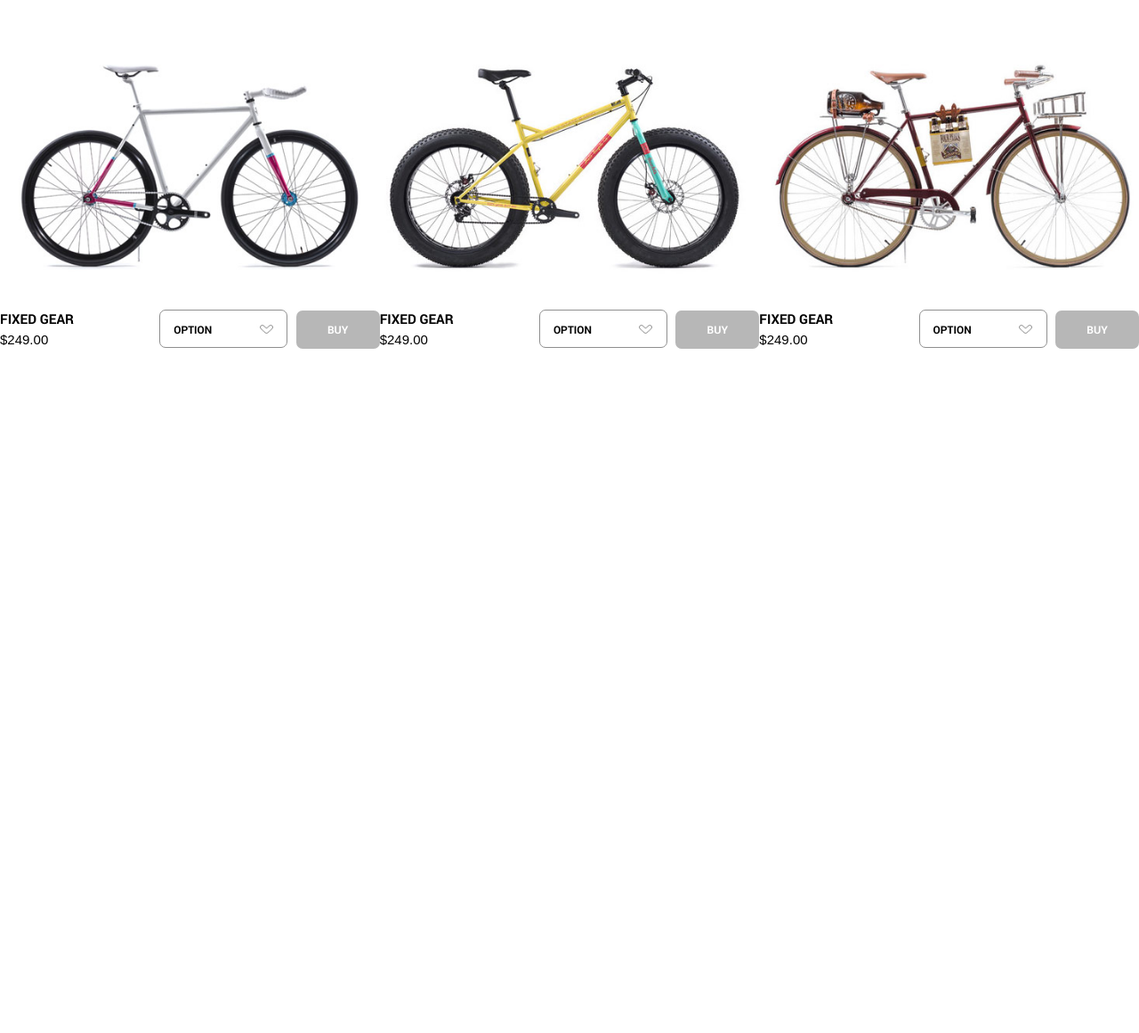
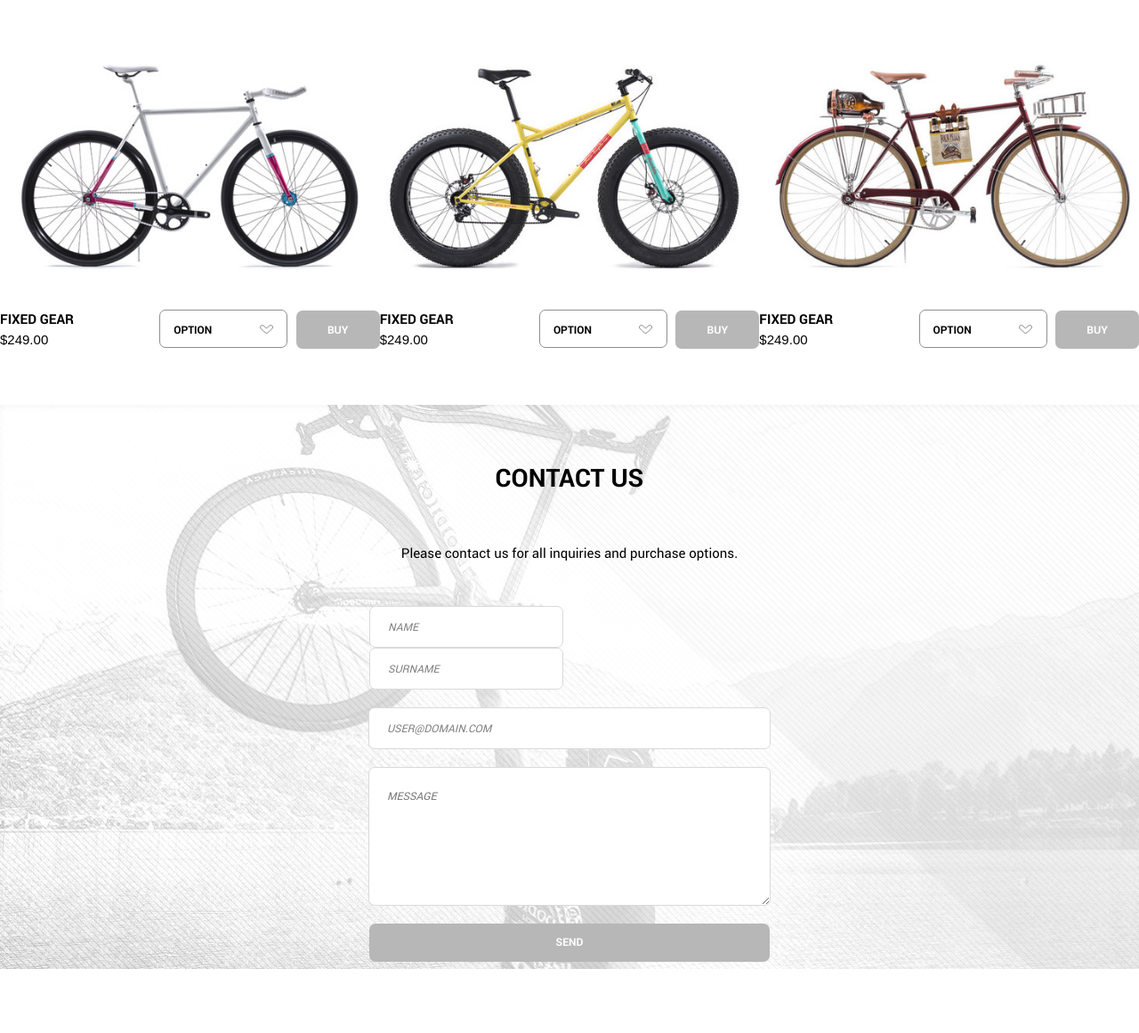
Before and after one commit to RatiboR1978/bikeshop, a website: page index.html in a window 1280 px wide. Shown: the part 1748-2909 px from the top of the page at 89% size. Before the commit the page ends 2180 px from the top, so only its background shows below. Drawn offline with Linux system fonts and the light colour scheme; a web font is replaced by a local one.

Commit message:
Сделал контакты

```diff
--- a/index.html
+++ b/index.html
@@ -11,7 +11,7 @@
     <div class="container">
       <div class="page-header__wrap clearfix">
         <div class="page-header__shop-icon">
-          <img src="/img/shop-icon.png" alt="shop-icon">
+          <img src="img/shop-icon.png" alt="shop-icon">
         </div>
         <menu class="page-header__menu">
           <li class="page-header__menu-item page-header__menu-item-open"><a href="#">BICYCLES</a>
@@ -142,7 +142,17 @@
     </div>
   </section>
   <section class="contacts">
-
+    <h2>CONTACT US</h2>
+    <p>Please contact us for all inquiries and purchase options.</p>
+    <form class="contacts__form" action="#">
+      <div class="contacts__wrap">
+        <input class="contacts__name" type="text" name="name" value="NAME">
+        <input type="text" name="surname" value="SURNAME">
+      </div>
+      <input class="contacts__email" type="email" name="email" value="USER@DOMAIN.COM">
+      <textarea class="contacts__text" rows="10" cols="45" name="text" placeholder="MESSAGE"></textarea>
+      <input class="contacts__submit" type="submit" name="submit" value="SEND">
+    </form>
   </section>
 </body>
 </html>
--- a/sass/blocks/bikes.scss
+++ b/sass/blocks/bikes.scss
@@ -20,7 +20,6 @@
   h3 {
     font-family: robotobold, Arial, sans-serif;
     font-size: 15px;
-
     margin: 0 0 5px;
   }
   p {
--- a/sass/blocks/contacts.scss
+++ b/sass/blocks/contacts.scss
@@ -0,0 +1,86 @@
+.contacts {
+  background: url("../img/contacts-bg.jpg") no-repeat;
+  h2 {
+    padding-top: 65px;
+    text-align: center;
+    margin-bottom: 61px;
+  }
+  p {
+    text-align: center;
+    font-family: robotoregular, Arial, sans-serif;
+    font-size: 15px;
+    margin-bottom: 50px;
+  }
+}
+
+.contacts__form {
+  width: 450px;
+  display: flex;
+  flex-direction: column;
+  align-items: center;
+  margin: 0 auto;
+}
+
+.contacts__wrap {
+  input {
+    width: 194px;
+    height: 43px;
+    border-radius: 7px;
+    border: 1px solid #dadada;
+    font-family: robotoregular, Arial, sans-serif;
+    font-style: italic;
+    font-size: 12px;
+    padding-left: 20px;
+    color: #808080;
+  }
+  margin-bottom: 20px;
+}
+
+.contacts__name {
+  margin-right: 13px;
+}
+
+.contacts__email {
+  width: 428px;
+  border-radius: 7px;
+  border: 1px solid #dadada;
+  font-family: robotoregular, Arial, sans-serif;
+  font-style: italic;
+  font-size: 12px;
+  padding-left: 20px;
+  color: #808080;
+  height: 43px;
+  margin-bottom: 20px;
+}
+
+.contacts__text {
+  width: 428px;
+  border-radius: 7px;
+  border: 1px solid #dadada;
+  font-family: robotoregular, Arial, sans-serif;
+  font-style: italic;
+  font-size: 12px;
+  padding-left: 20px;
+  padding-top: 25px;
+  height: 127px;
+  margin-bottom: 20px;
+  textarea::placeholder { color: #808080; }
+}
+
+.contacts__submit {
+  width: 450px;
+  border-radius: 7px;
+  background-color: #b7b7b7;
+  height: 43px;
+  color: white;
+  border: none;
+  outline: none;
+  font-family: robotobold, Arial, sans-serif;
+  font-size: 12px;
+  margin-bottom: 80px;
+}
+
+.contacts__submit:hover {
+  background-color: black;
+  color: #fcff19;
+}
--- a/sass/global/fonts.scss
+++ b/sass/global/fonts.scss
@@ -17,3 +17,8 @@
   font-family: 'robotothin';
   src: url('../fonts/Roboto-Thin-webfont.woff') format('woff');
 }
+
+@font-face {
+  font-family: 'robotoitalic';
+  src: url('../fonts/Roboto-Italic.ttf') format('ttf');
+}
```
Also changed, not shown: css/style.css, fonts/Roboto-Italic.ttf (added). Lines whose indentation alone changed are shown as unchanged.
